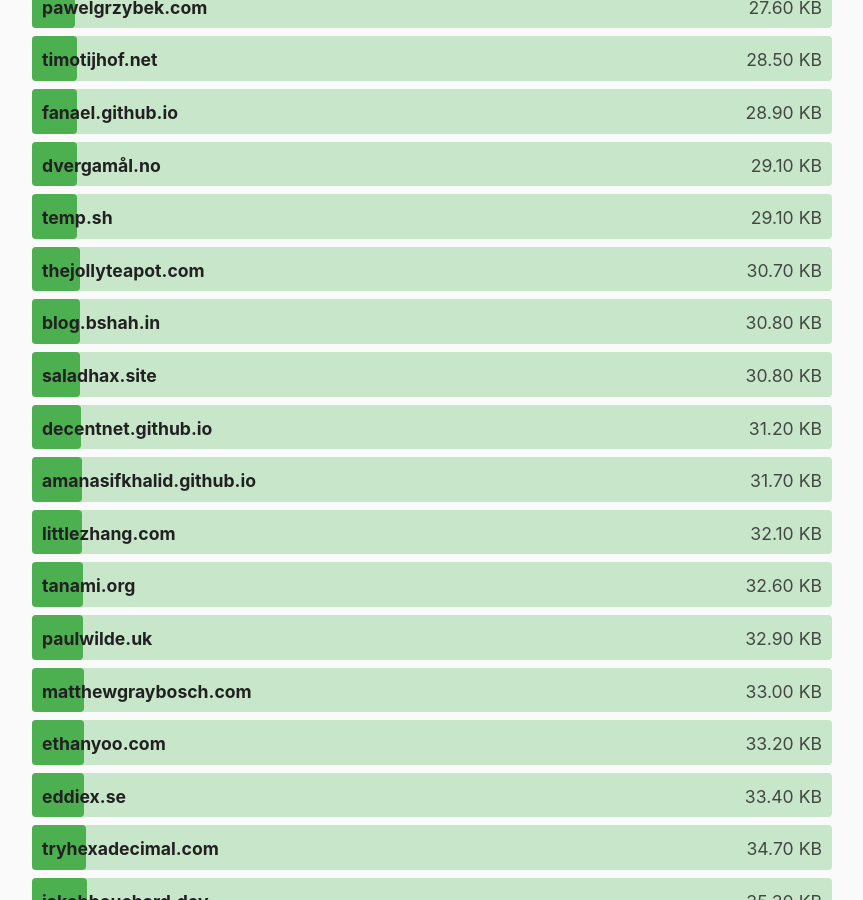
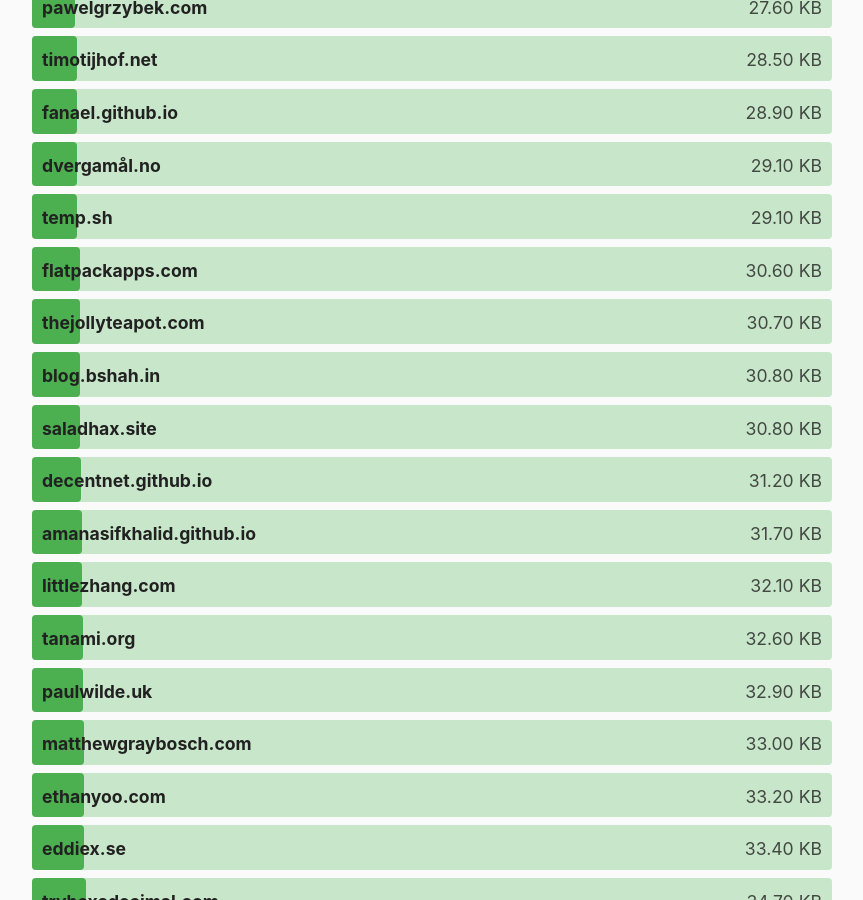
Before and after one commit to kevquirk/512kb.club, a Jekyll site: the page built from index.md, in a window 1280 px wide and 900 px high, scrolled down 6480 px. Shown: the whole window, without its empty margins (208-1071 px from the left). Built offline with Jekyll 4.4.1, drawn with Linux system fonts in a browser that asks for light colours.

Commit message:
Add site flatpackapps.com
GTMetrix link as requested: https://gtmetrix.com/reports/flatpackapps.com/e8yZX2oT/

```diff
--- a/_data/sites.yml
+++ b/_data/sites.yml
@@ -523,6 +523,11 @@
   size: 236
   last_checked: 2021-11-05
 
+- domain: flatpackapps.com
+  url: https://flatpackapps.com
+  size: 30.6
+  last_checked: 2021-11-15
+
 - domain: format-express.dev
   url: https://format-express.dev/
   size: 159
```
